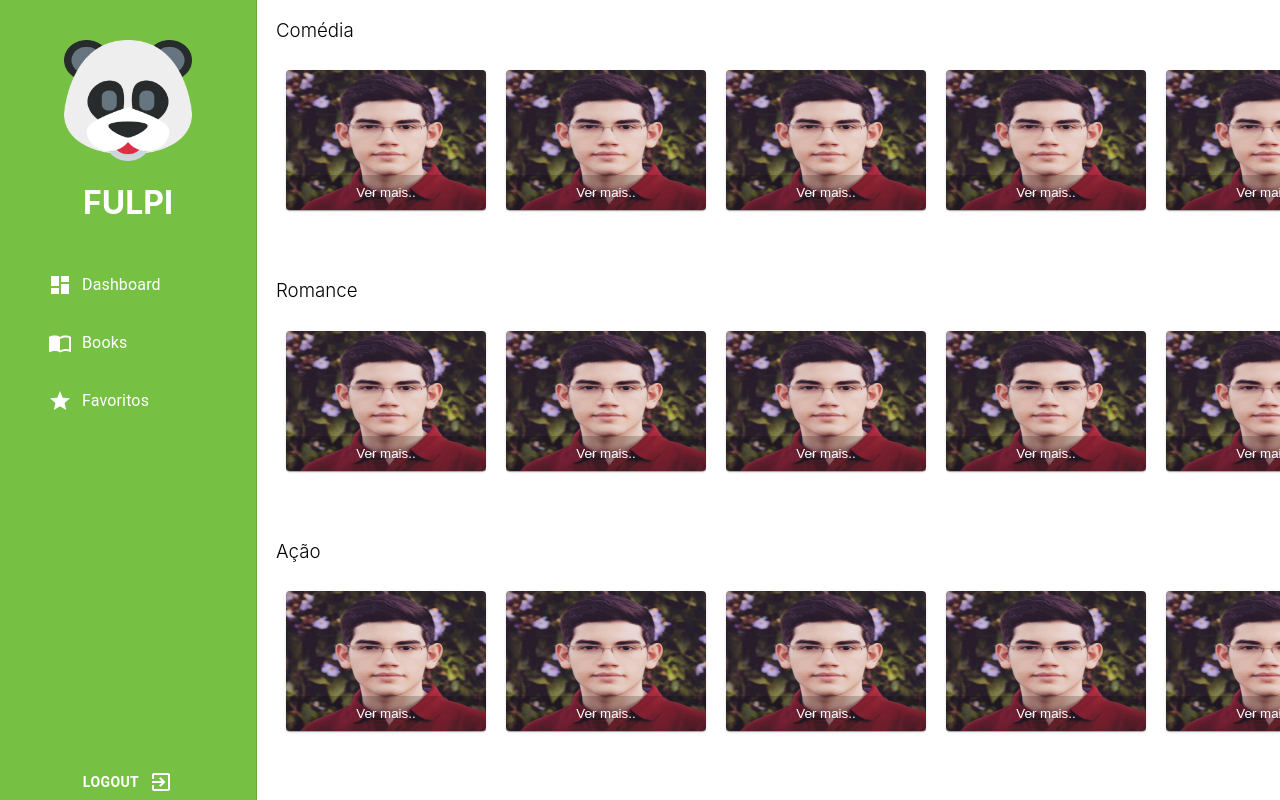
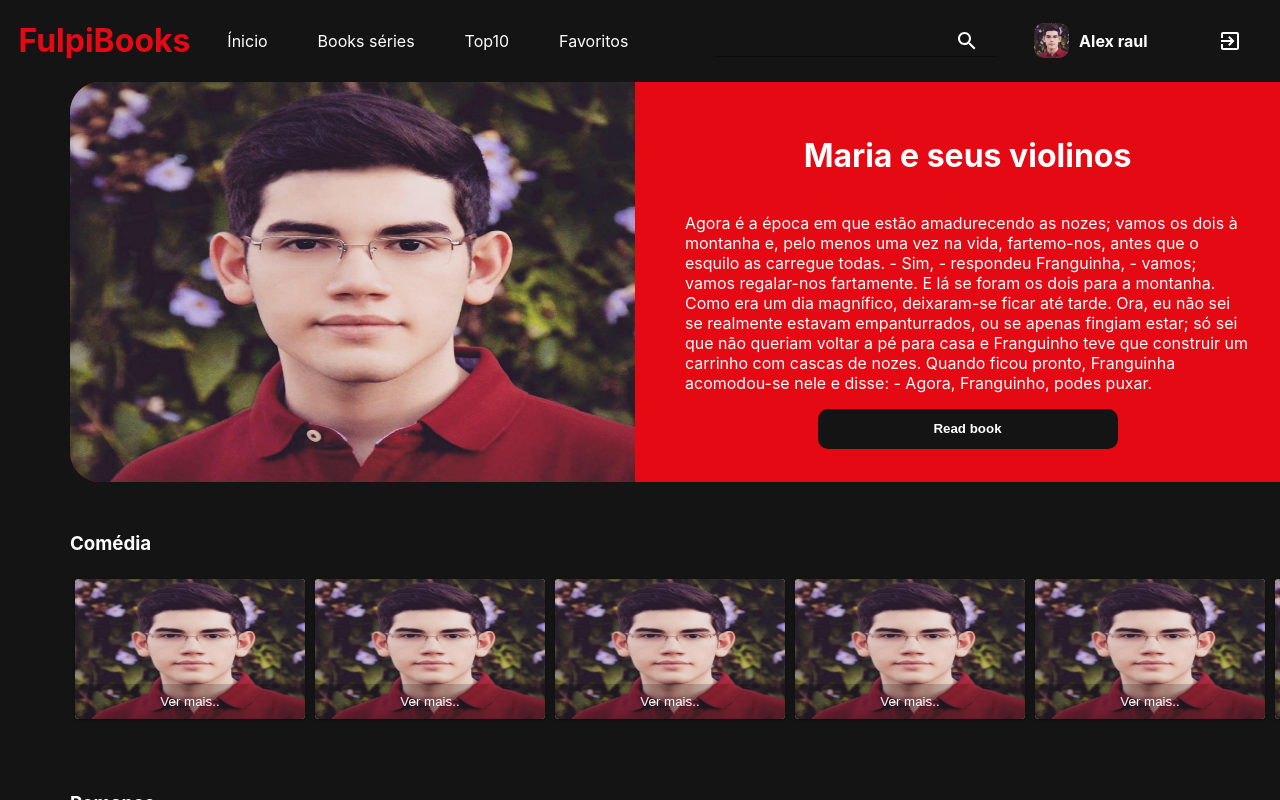
Before and after one commit to raultocantins/fulpi, a React (Create React App) app in the folder app/: page / in a window 1280 px wide. Built offline with nearby package versions, Linux system fonts and the light colour scheme.

Commit message:
updating layout and adding new pages

```diff
--- a/app/src/App.css
+++ b/app/src/App.css
@@ -1,97 +1,72 @@
 .App {
   display: flex;
-  justify-content: flex-end;
+  flex-direction: column;
+  align-items: center;
+  height: 100vh;
+  overflow: hidden;
 }
-.container{
-  width: 80%;
+.container {
+  margin-left: 100px;
+  width: 100%;
   display: flex;
   justify-content: center;
   align-items: center;
-
+  overflow-y: auto;
+}
+.appbar {
+  height: 100px;
+  width: 100%;
+  color: #fff;
+  display: flex;
+  justify-content: space-around;
+  align-items: center;
+  display: flex !important;
+}
+.appbar > .menu a {
+  color: #fff;
+  text-decoration: none;
+  margin-right: 50px;
+  transition: all 0.3s cubic-bezier(0.075, 0.82, 0.165, 1);
+}
+.appbar > .menu a:hover {
+  opacity: 0.7;
+}
+.appbar h1 {
+  color: #e50914;
+}
+.appbar > .search > .searchInput input {
+  color: #fff;
+  margin: 0px 10px 0px 10px;
 }
 
+.appbar > .search > .searchInput svg {
+  color: #fff;
+  margin-right: 10px;
+}
 
-.MuiDrawer-paperAnchorLeft {
-  background-color: #76c143 !important;
-  color: #fff !important;
-  width: 20%;
-
-}
-.MuiDrawer-paperAnchorRight {
-  background-color: rgb(117, 193, 67,0.1) !important;
-  color: #000 !important;
-  width: 200px;
-}
-.MuiDrawer-paperAnchorLeft svg {
-  color: #fff !important;
-}
-.logo {
-  margin-top: 20px;
+.appbar > .profile a {
   display: flex;
   justify-content: center;
   align-items: center;
-  flex-direction: column;
+  height: 100%;
+  text-decoration: none;
+  color: #fff;
+  overflow: hidden;
 }
-.logo img {
-  width: 50%;
-
+.appbar > .profile img {
+  height: 35px;
+  width: 35px;
+  margin-right: 10px;
+  border-radius: 10px;
+}
+.appbar > .profile {
+  display: flex;
+  justify-content: space-between;
+  align-items: center;
 }
 
-.logoutDiv{
-  background-color: #76c143;
-  position: absolute;
-  bottom: 0px;
-  width: 100%;
+.appbar > .profile button {
+  color: #fff !important;
+  margin-left: 50px;
+  height: 35px;
 }
-
-.logoutDiv button{
-  width: 100%;
-  font-weight: bold;
-  color: #FFF;
-}
-.logoutDiv svg{
-  margin-left: 10px;
-}
-
-.perfil{
-  margin-top: 20px;
-}
-.perfil h3{
-  color: #76c143 ;
-}
-.perfil img{
-  width: 100px;
-  height: 100px;
-  border-radius: 30px;
-}
-.perfil > .levels{
-  margin-top: 50px;
-}
-.perfil > .levels > .boxGroups{
-  display: flex;
-  justify-content: center;
-  align-items: center;
-}
-.perfil > .levels div{
-  margin: 0px 10px 0px 10px;
-  font-weight: bold;
-
-}
-
-.perfil > .levels h3{
-  margin: 0px
-
-}
-.MuiListItem-root{
-  margin: 10px 0px 10px 0px!important;
-
-}
-.MuiListItemIcon-root{
-display: flex;
-justify-content: flex-end;
-margin-right: 10px;
-}
-.listMenu a{
-  text-decoration: none;
-  color: #fff;
-}
--- a/app/src/App.js
+++ b/app/src/App.js
@@ -1,68 +1,58 @@
 import "./App.css";
 import React from "react";
 import { BrowserRouter as Router, Switch, Route, Link } from "react-router-dom";
-import Drawer from "@material-ui/core/Drawer";
-import List from "@material-ui/core/List";
-import ListItem from "@material-ui/core/ListItem";
-import ListItemIcon from "@material-ui/core/ListItemIcon";
-import ListItemText from "@material-ui/core/ListItemText";
-import DashboardIcon from "@material-ui/icons/Dashboard";
-import Button from "@material-ui/core/Button";
-import ExitToAppIcon from "@material-ui/icons/ExitToApp";
-import ImportContactsIcon from "@material-ui/icons/ImportContacts";
-import StarIcon from "@material-ui/icons/Star";
+
 import Paper from "@material-ui/core/Paper";
-import Logo from "./assets/Emoji.png";
+import Logo from "./assets/perfil2.jpg";
+
+import Input from "@material-ui/core/Input";
+
+import InputAdornment from "@material-ui/core/InputAdornment";
+
+import SearchIcon from "@material-ui/icons/Search";
+import Button from '@material-ui/core/Button';
 //import Components
-import Dashboard from './components/dashboard/Dashboard'
-
+import Dashboard from "./components/dashboard/Dashboard";
+import ExitToAppIcon from '@material-ui/icons/ExitToApp';
+import Book from './components/book/Book'
 function App() {
   return (
     <Router>
       <div className="App">
-        <Drawer variant="permanent" anchor="left">
-          <div className="logo">
-            <img src={Logo} alt="logo" className="logo" />
-            <h1>FULPI</h1>
+        <div className="appbar">
+          <h1>FulpiBooks</h1>
+          <div className="menu">
+            <Link to="/">Ínicio</Link>
+            <Link to="/books">Books séries</Link>
+            <Link to="/top10">Top10</Link>
+            <Link to="/favoritos">Favoritos</Link>
+          </div>
+          <div className="search">
+            <Input
+              id="input-with-icon-adornment"
+              className="searchInput"
+              color="secondary"
+              endAdornment={
+                <InputAdornment position="start">
+                  <SearchIcon />
+                </InputAdornment>
+              }
+            />
+          </div>
+          <div className="profile">
+          <Link to="/profile">
+           <img src={Logo} alt="profile"/>
+           <h4>Alex raul</h4></Link>
+           <Button>
+          <ExitToAppIcon/>
+          </Button>
           </div>
 
-          <List className="listMenu">
-            <Link to="/">
-              <ListItem button>
-                <ListItemIcon>
-                  <DashboardIcon />
-                </ListItemIcon>
-                <ListItemText>Dashboard</ListItemText>
-              </ListItem>
-            </Link>
-            <Link to="/books">
-              <ListItem button>
-                <ListItemIcon>
-                  <ImportContactsIcon />
-                </ListItemIcon>
-                <ListItemText>Books</ListItemText>
-              </ListItem>
-            </Link>
-            <Link to="/favoritos">
-              <ListItem button>
-                <ListItemIcon>
-                  <StarIcon />
-                </ListItemIcon>
-                <ListItemText>Favoritos</ListItemText>
-              </ListItem>
-            </Link>
-          </List>
-          <div className="logoutDiv">
-            <Button>
-              Logout
-              <ExitToAppIcon />
-            </Button>
-          </div>
-        </Drawer>
+        </div>
         <div className="container">
           <Switch>
             <Route path="/" exact>
-              <Dashboard/>
+              <Dashboard />
             </Route>
             <Route path="/books">
               <h1>Books</h1>
@@ -73,6 +63,15 @@ function App() {
             <Route path="/favoritos">
               <h1>Favoritos</h1>
             </Route>
+            <Route path="/top10">
+              <h1>Top10</h1>
+            </Route>
+            <Route path="/profile">
+              <h1>Profile</h1>
+            </Route>
+            <Route path="/book/:id">
+              <Book/>
+            </Route>
           </Switch>
         </div>
       </div>
--- /dev/null
+++ b/app/src/components/book/Book.jsx
@@ -0,0 +1,14 @@
+import { React } from "react";
+import { useParams } from "react-router-dom";
+import "./Book.css";
+
+ const Book=function () {
+  let { id } = useParams();
+
+  return (
+    <div>
+      <button>{id}</button>
+    </div>
+  );
+}
+export default Book;
--- a/app/src/components/dashboard/Dashboard.css
+++ b/app/src/components/dashboard/Dashboard.css
@@ -1,13 +1,14 @@
-.dashboard{
-width: 100%;
-height: 100vh;
-overflow-y: auto;
-overflow-x: hidden;
-}.dashboard h3{
+.dashboard {
+  width: 100%;
+  height: 100%;
+  overflow-y: auto;
+  overflow-x: hidden;
+  color: #fff;
+}
+.dashboard h3 {
   margin-left: 20px;
-  font-weight: 300;
 }
-.genre{
+.genre {
   margin-left: 20px;
   height: 200px;
   display: flex;
@@ -16,6 +17,51 @@ overflow-x: hidden;
   flex-wrap: wrap;
   flex-direction: column;
   width: 100%;
-overflow-x: auto;
+  overflow-x: auto;
+}
+
+.spotlight {
+  margin-bottom: 50px;
+  width: 100%;
+  height: 400px;
+  background-color: #e50914;
+  margin-left: 20px;
+  display: flex;
+  justify-content: flex-start;
+  align-items: center;
+  border-radius: 30px;
+}
+.spotlight img {
+  height: 100%;
+  width: 50%;
+  border-radius: 30px 0px 0px 30px;
+}
+.spotlight > .describe {
+  width: 50%;
+  display: flex;
+  justify-content: center;
+  align-items: center;
+  flex-direction: column;
+  margin: 50px 100px 50px 50px;
+}
+
+.spotlight > .describe button {
+  border: none;
+  background-color: #141414;
+  color: #fff;
+  width: 300px;
+  height: 40px;
+  border-radius: 10px;
+  font-weight: bold;
+  transition:all 0.3s  cubic-bezier(0.075, 0.82, 0.165, 1);
+}
+.spotlight > .describe button:hover {
+  background-color: #fff;
+  color: #e50914;
+
 
 }
+.spotlight > .describe button:active {
+  color: #e50914;
+  opacity: 0.7;
+}
--- a/app/src/components/dashboard/Dashboard.jsx
+++ b/app/src/components/dashboard/Dashboard.jsx
@@ -1,65 +1,138 @@
-import React from 'react'
-import './Dashboard.css'
-import Paper from "@material-ui/core/Paper";
-import ImportContactsIcon from '@material-ui/icons/ImportContacts';
-import PeopleAltIcon from '@material-ui/icons/PeopleAlt';
-import FaceIcon from '@material-ui/icons/Face';
-import ReleaseCard from './components/ReleaseCard'
+import React from "react";
+import { Link } from "react-router-dom";
+import "./Dashboard.css";
+import ReleaseCard from "./components/ReleaseCard";
+import Destaque from "../../assets/perfil2.jpg";
 export default class Dashboard extends React.Component {
-    //components
   render() {
     return (
       <div className="dashboard">
+        <div className="spotlight">
+          <img src={Destaque} alt="spotlight" />
+          <div className="describe">
+            <h1>Maria e seus violinos</h1>
+            <p>
+              Agora é a época em que estão amadurecendo as nozes; vamos os dois
+              à montanha e, pelo menos uma vez na vida, fartemo-nos, antes que o
+              esquilo as carregue todas. - Sim, - respondeu Franguinha, - vamos;
+              vamos regalar-nos fartamente. E lá se foram os dois para a
+              montanha. Como era um dia magnífico, deixaram-se ficar até tarde.
+              Ora, eu não sei se realmente estavam empanturrados, ou se apenas
+              fingiam estar; só sei que não queriam voltar a pé para casa e
+              Franguinho teve que construir um carrinho com cascas de nozes.
+              Quando ficou pronto, Franguinha acomodou-se nele e disse: - Agora,
+              Franguinho, podes puxar.
+            </p>
+            <button>Read book</button>
+          </div>
+        </div>
+
         <h3>Comédia</h3>
         <div className="genre">
+          <Link to="/book/1">
             <ReleaseCard />
+          </Link>
+          <Link to="/book/1">
             <ReleaseCard />
+          </Link>
+          <Link to="/book/1">
             <ReleaseCard />
+          </Link>
+          <Link to="/book/1">
             <ReleaseCard />
+          </Link>
+          <Link to="/book/1">
             <ReleaseCard />
+          </Link>
+          <Link to="/book/1">
             <ReleaseCard />
+          </Link>
+          <Link to="/book/1">
             <ReleaseCard />
+          </Link>
+          <Link to="/book/1">
             <ReleaseCard />
-                    <ReleaseCard />
-                    <ReleaseCard />
+          </Link>
         </div>
+
         <h3>Romance</h3>
         <div className="genre">
+          <Link to="/book/1">
             <ReleaseCard />
+          </Link>
+          <Link to="/book/1">
             <ReleaseCard />
+          </Link>
+          <Link to="/book/1">
             <ReleaseCard />
+          </Link>
+          <Link to="/book/1">
             <ReleaseCard />
+          </Link>
+          <Link to="/book/1">
             <ReleaseCard />
+          </Link>
+          <Link to="/book/1">
             <ReleaseCard />
+          </Link>
+          <Link to="/book/1">
+            <ReleaseCard />
+          </Link>
+        </div>
 
-                </div>
         <h3>Ação</h3>
         <div className="genre">
+          <Link to="/book/1">
             <ReleaseCard />
+          </Link>
+          <Link to="/book/1">
             <ReleaseCard />
+          </Link>
+          <Link to="/book/1">
             <ReleaseCard />
+          </Link>
+          <Link to="/book/1">
             <ReleaseCard />
+          </Link>
+          <Link to="/book/1">
             <ReleaseCard />
+          </Link>
+          <Link to="/book/1">
             <ReleaseCard />
+          </Link>
+          <Link to="/book/1">
             <ReleaseCard />
+          </Link>
+          <Link to="/book/1">
             <ReleaseCard />
-                    <ReleaseCard />
-                    <ReleaseCard />
+          </Link>
         </div>
         <h3>Ficção</h3>
         <div className="genre">
+          <Link to="/book/1">
             <ReleaseCard />
+          </Link>
+          <Link to="/book/1">
             <ReleaseCard />
+          </Link>
+
+          <Link to="/book/1">
             <ReleaseCard />
+          </Link>
+          <Link to="/book/1">
             <ReleaseCard />
+          </Link>
+          <Link to="/book/1">
             <ReleaseCard />
+          </Link>
+          <Link to="/book/1">
             <ReleaseCard />
+          </Link>
+          <Link to="/book/1">
             <ReleaseCard />
-                    <ReleaseCard />
-                    <ReleaseCard />
-                    <ReleaseCard />
+          </Link>
         </div>
       </div>
-        )
+    );
   }
 }
--- a/app/src/components/dashboard/components/ReleaseCard.css
+++ b/app/src/components/dashboard/components/ReleaseCard.css
@@ -1,12 +1,19 @@
 .releaseCard{
-    width: 200px;
+    position: relative;
+    width: 230px!important;
     height: 140px;
-    margin: 10px;
+    margin: 5px;
     display: flex;
     justify-content: center;
     flex-direction: column;
     align-items: center;
-    position: relative;
+
+
+}
+.releaseCard:hover{
+    width: 240px!important;
+    height: 160px;
+    transition: all 0.3s ease;
 }
 .releaseCard img{
 height: 100%;
--- a/app/src/components/dashboard/components/ReleaseCard.jsx
+++ b/app/src/components/dashboard/components/ReleaseCard.jsx
@@ -2,7 +2,7 @@ import React from 'react'
 import './ReleaseCard.css'
 import Paper from "@material-ui/core/Paper";
 import Perfil from '../../../assets/perfil2.jpg'
-export default () => {
+const releaseCard=() => {
     return (
         <Paper className="releaseCard" >
             <img src={Perfil} alt="perfil" />
@@ -15,3 +15,5 @@ export default () => {
         </Paper>
     )
 }
+
+export default releaseCard;
--- a/app/src/index.css
+++ b/app/src/index.css
@@ -5,6 +5,8 @@ body {
     sans-serif;
   -webkit-font-smoothing: antialiased;
   -moz-osx-font-smoothing: grayscale;
+background-color: #141414;
+
 }
 
 
@@ -12,3 +14,16 @@ code {
   font-family: source-code-pro, Menlo, Monaco, Consolas, 'Courier New',
     monospace;
 }
+::-webkit-scrollbar-track {
+  background-color: transparent;
+
+}
+::-webkit-scrollbar {
+
+  height: 5px;
+  background: transparent;
+}
+::-webkit-scrollbar-thumb {
+  background: red;
+
+}
```
Also changed, not shown: app/src/components/book/Book.css (added). Lines whose indentation alone changed are shown as unchanged.
